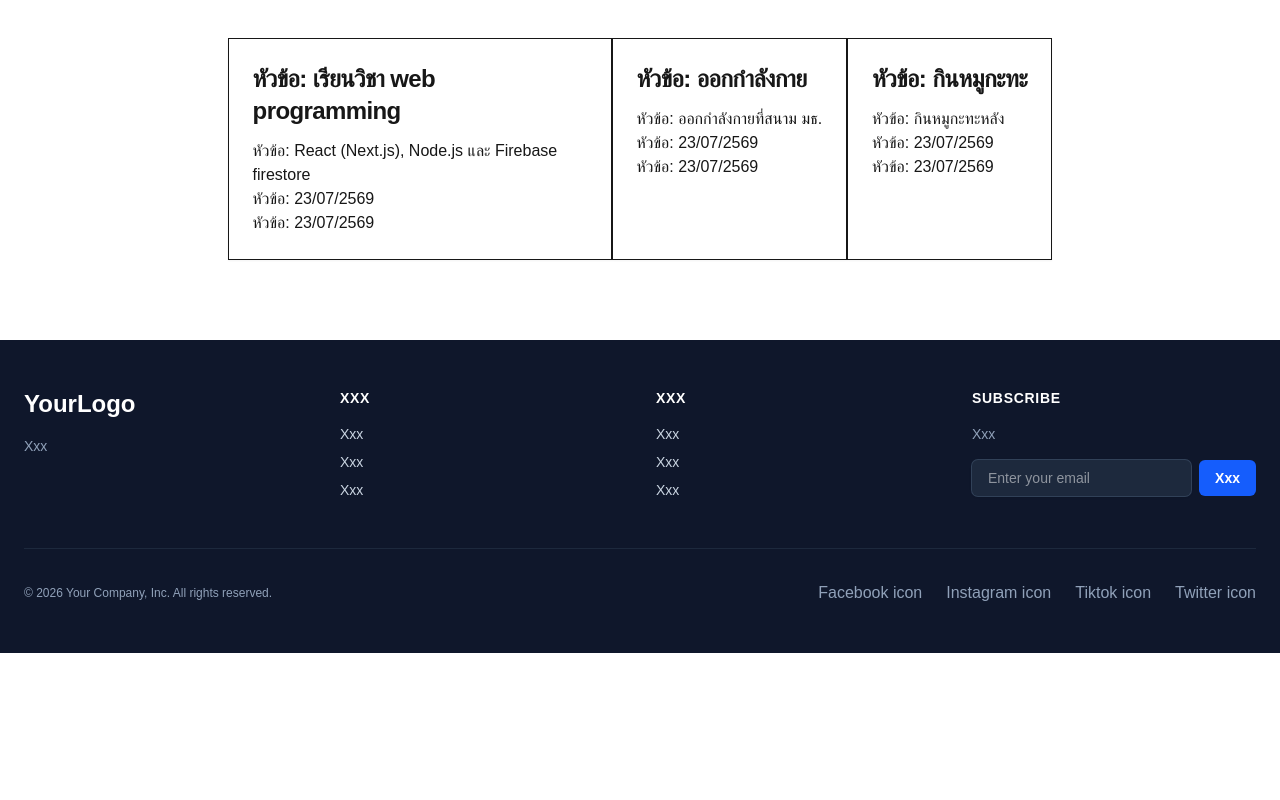
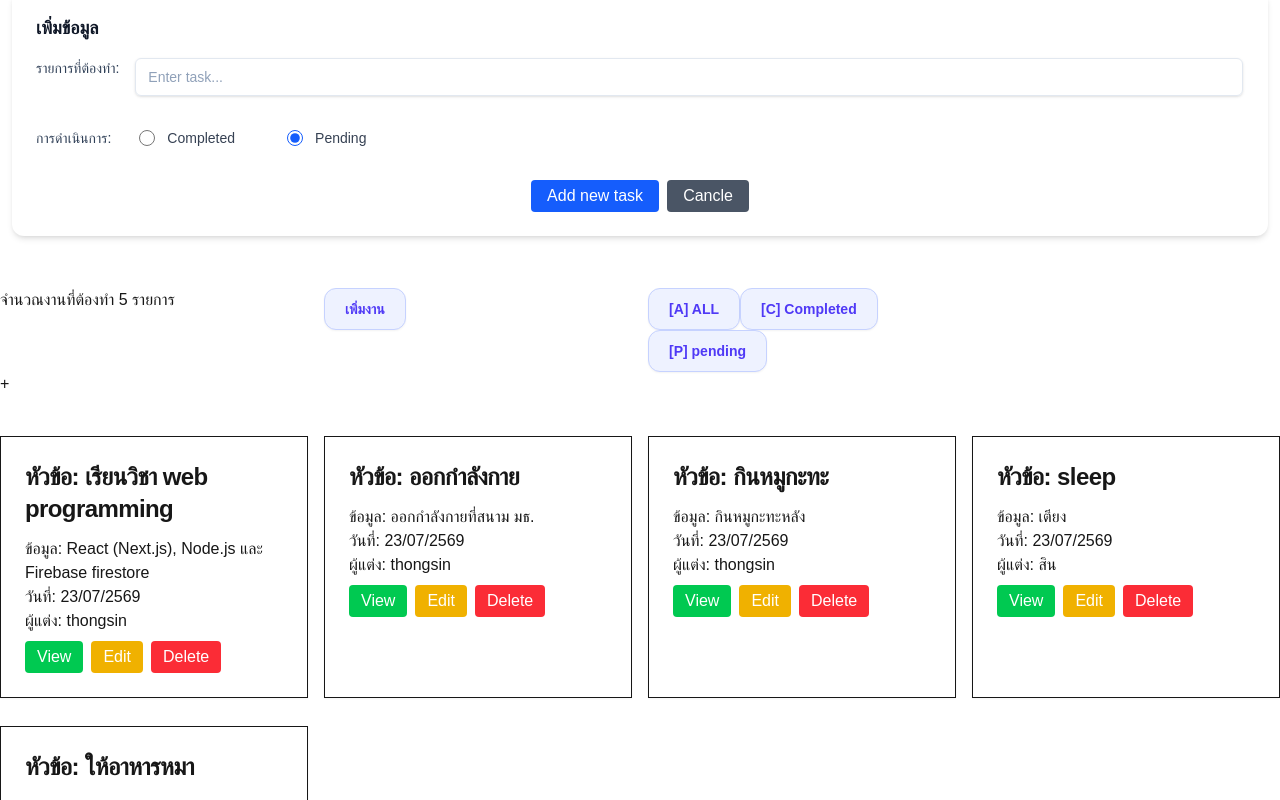
Before and after one commit to moneyfc12-sys/sin-next-app, a Next.js app: page /week04 in a window 1280 px wide. Shown: the part 380-1180 px from the top of the page. Before the commit the page ends 1033 px from the top, so only its background shows below. Built offline with nearby package versions, Linux system fonts and the light colour scheme.

Commit message:
week04 commit

```diff
--- a/app/data/Dataitem.tsx
+++ b/app/data/Dataitem.tsx
@@ -1,23 +1,48 @@
-export const toDoList =[
+export const dataitem =[
     {
+        id : 1,
         title: "เรียนวิชา web programming",
         des: "React (Next.js), Node.js และ Firebase firestore",
         data_added: "23/07/2569",
-        author: "Beritokai",
+        author: "thongsin",
         status: true
     },
      {
+       id : 2,
        title: "ออกกำลังกาย",
         des: "ออกกำลังกายที่สนาม มธ.",
         data_added: "23/07/2569",
-        author: "Beritokai",
+        author: "thongsin",
         status: true
     },
      {
+        id: 3,
         title: "กินหมูกะทะ",
         des: "กินหมูกะทะหลัง",
         data_added: "23/07/2569",
-        author: "Beritokai",
-        status: true
+        author: "thongsin",
+        status: false
     }
 ];
+
+    export const appendItem =[
+        {
+                id : 4,
+                title: "sleep",
+                des: "เตียง",
+                data_added: "23/07/2569",
+                author: "สิน",
+                status: true
+            },
+            {
+            id : 5,
+            title: "ให้อาหารหมา",
+                des: "บ้าน",
+                data_added: "23/07/2569",
+                author: "ตะวัน",
+                status: false
+            },
+
+
+
+    ]
--- /dev/null
+++ b/app/week04/components/Modal.tsx
@@ -0,0 +1,27 @@
+export default function Modal ({open, onClose, children}) {
+
+    return(
+          <div
+      onClick={onClose}
+      className={`fixed inset-0 z-50 flex items-center justify-center p-4 transition-colors ${
+        open ? 'visible bg-black/40 backdrop-blur-sm' : 'invisible'
+      }`}
+    >
+      {/* Modal Container */}
+      <div
+        onClick={(e)=>e.stopPropagation()} // Prevents closing when clicking inside
+        className={`w-full max-w-md transform overflow-hidden rounded-2xl bg-white p-6 text-left shadow-xl transition-all ${
+          open ? 'scale-100 opacity-100' : 'scale-95 opacity-0'
+        }`}
+      >
+        <button onClick={onClose} className="absolute top-4 right-4 text-gray-400 hover:text-gray-600">
+          <svg className="w-6 h-6 text-gray-800 dark:text-white" aria-hidden="true" xmlns="http://www.w3.org/2000/svg" width="24" height="24" fill="currentColor" viewBox="0 0 24 24">
+            <path fillRule="evenodd" d="M2 12C2 6.477 6.477 2 12 2s10 4.477 10 10-4.477 10-10 10S2 17.523 2 12Zm7.707-3.707a1 1 0 0 0-1.414 1.414L10.586 12l-2.293 2.293a1 1 0 1 0 1.414 1.414L12 13.414l2.293 2.293a1 1 0 0 0 1.414-1.414L13.414 12l2.293-2.293a1 1 0 0 0-1.414-1.414L12 10.586 9.707 8.293Z" clipRule="evenodd"/>
+          </svg>
+        </button>
+        {children}
+      </div>
+    </div>
+    )
+
+}
--- /dev/null
+++ b/app/week04/components/Todoform.tsx
@@ -0,0 +1,67 @@
+"use client";
+
+import { title } from "process";
+import { useState } from "react";
+
+export default function Todoform({ addtask }) {
+
+    const [title , setTITLE] = useState('');
+    const [taskStatus, setTaskStatus] = useState(false);
+
+    const handlecancle = (e)=> {
+        setTITLE('');
+        setTaskStatus(false);
+
+    }
+
+    const handleSubmit = (e)=> {
+        e.vemtDefault();
+
+        if(!title.trim())return;
+
+        addtask(title , taskStatus);
+
+        handleSubmit
+
+
+    }
+
+
+return(
+<form onSubmit={handleSubmit}>
+      <div className="m-3 p-6 bg-white rounded-xl shadow-md">
+        <h3 className="text-lg font-semibold text-gray-900 mb-4">เพิ่มข้อมูล</h3>
+        <div className="flex">
+          <label className="mb-2 text-sm font-medium text-slate-700">รายการที่ต้องทำ:</label>
+          <input
+            type="text"
+            placeholder="Enter task..."
+            className="w-11/12 ms-4 bg-transparent placeholder:text-slate-400 text-slate-700 text-sm border border-slate-200 rounded-md px-3 py-2 transition duration-300 ease-content focus:outline-none focus:border-slate-400 hover:border-slate-300 shadow-sm focus:shadow"
+            value={title}
+            onChange={(e)=>setTITLE(e.target.value)}
+          />
+        </div>
+        <div className="flex gap-3">
+          <label className="mt-4 py-4 text-sm font-medium text-slate-700">การดำเนินการ:</label>
+          <label className="mt-4 px-4 py-4 flex items-center gap-3 cursor-pointer hover:bg-gray-50 rounded-lg">
+            <input type="radio" name="taskStatus" value='true' checked={taskStatus === true} onChange={(e)=>setTaskStatus(e.target.value === 'true')} className="h-4 w-4 accent-blue-600 cursor-pointer" />
+            <span className="text-sm font-medium text-gray-700">Completed</span>
+          </label>
+          <label className="ms-2 mt-4 px-4 flex items-center gap-3 cursor-pointer hover:bg-gray-50 rounded-lg">
+            <input type="radio" name="taskStatus" value='false' checked={taskStatus === false} onChange={(e)=>setTaskStatus(e.target.value === 'true')} className="h-4 w-4 accent-blue-600 cursor-pointer" />
+            <span className="text-sm font-medium text-gray-700">Pending</span>
+          </label>
+        </div>
+        <div className="flex mt-4 gap-2 justify-center">
+          <button className="bg-blue-600 text-white px-4 py-1 rounded">
+            Add new task
+          </button>
+          <button className="bg-gray-600 text-white px-4 rounded" onClick={handleSubmit}>
+            Cancle
+          </button>
+        </div>
+      </div>
+    </form>
+
+  );
+}
--- a/app/week04/page.tsx
+++ b/app/week04/page.tsx
@@ -1,41 +1,114 @@
+"use client";
+
 import Header from "../components/header";
 import Footer from "../components/footer";
-import { toDoList } from "../data/toDolist";
+import { dataitem , appendItem } from "../data/dataitem";
+import { useState } from "react";
+import Todoform from "./components/Todoform";
+import Modal from "./components/Modal"
 
-export default function ToDoList(){
+export default function MyToDoList(){
 
-    let Name = "sin";
+    const ToDoList = [...dataitem, ...appendItem];
+    const [Tasks , setTasks] = useState(ToDoList);
+    const [numOfTasks, setNoft] = useState(Tasks.length);
+    const [status , setStatus] = useState(null);
+    const [open, setOpen] = useState(false);
+    const [selectedTask, setSelectedTask] = useState(null);
+
+    const filterTasks =
+        status == null ? Tasks
+        :Tasks.filter (
+        (Item) => Item.status == status
+        );
+
+    let Name = "Tawan";
     const major = "เทตโนโลยรสารสนเทศ (Information Technology)";
     let classYear = "2";
     let classSec = "ทส.ค/ทส.ก";
     let active = true;
 
-    const isActive = (act: boolean) => {
-        if(act)
-        return<span style ={ { color: "greet"} }>กำลังศึกษาอยู่</span>;
-     return<span style ={ { color: "red"} }>ไม่ได้เป็นนักศึกษา</span>;
 
+    const isActive = (active: boolean) => {
+        if (active)
+            return<span style= {{ color: "green" } }>กำลังศึกษาอยู่</span>;
+        return<span style= {{ color: "red" } }>ไม่ได้เป็นศึกษาอยู่</span>;
 
     }
 
-    const tmpTdl = toDoList.map((item, index) =>
+    const onEdit = (t) => {
+        alert(`งานที่คุณต้องแก้ไข ${t}`);
+    }
+    const onDelete = (id) => {
+        alert(`คุณต้องการลบข้อมูล รหัสงาน ${id}?`);
+    }
+    const State = [...dataitem, ...appendItem];
 
-     <a className=" bg-neutral-primary-soft block max-w-sm p-6 border border-default rounded-base shadow-xs hover:bg-neutral-secondary-medium mt-15" key = {index}>
-    <h5 className="mb-3 text-2xl font-semibold tracking-tight text-heading leading-8">หัวข้อ: {item.title}</h5>
-    <p className="text-body">หัวข้อ: {item.des}</p>
-    <p className="text-body">หัวข้อ: {item.data_added}</p>
-    <p className="text-body">หัวข้อ: {item.data_added}</p>
-</a>
+    const tmpTdl = filterTasks.map((item, index  )=> {
+    const {id,title, des ,author,data_added,status} = item;
+
+return (<a className=" bg-neutral-primary-soft block max-w-sm p-6 border border-default rounded-base shadow-xs hover:bg-neutral-secondary-medium" key = {id}>
+    <h5 className="mb-3 text-2xl font-semibold tracking-tight text-heading leading-8">หัวข้อ: {title}</h5>
+    <p className="text-body">ข้อมูล: {des}</p>
+    <p className="text-body">วันที่: {data_added}</p>
+    <p className="text-body">ผู้แต่ง: {author}</p>
+
+    <Modal open={open} onClose={() => setOpen(false)}>
+    {selectedTask && (
+        <div className="p-4">
+            <h2 className="text-2xl font-bold mb-4">
+                หัวข้อ: {selectedTask.title}
+            </h2>
+
+            <p>ข้อมูล: {selectedTask.des}</p>
+            <p>วันที่: {selectedTask.data_added}</p>
+            <p>ผู้แต่ง: {selectedTask.author}</p>
+            <p>สถานะ: {selectedTask.status ? "Completed" : "Pending"}</p>
+        </div>
+    )}
+</Modal>
+
+    <div className="flex gap-2 mt-2">
+    {/* View */}
+    <button onClick={() => { setSelectedTask(item); setOpen(true); }} className="bg-green-500 text-white px-3 py-1 rounded" > View </button>
+
+    {/* Edit */}
+    <button onClick={(e)=>onEdit(item)} className="bg-yellow-500 text-white px-3 py-1 rounded">Edit</button>
+
+    {/* Delete */}
+    <button onClick={(e)=>onDelete(id)} className="bg-red-500 text-white px-3 py-1 rounded">Delete</button>
+    </div>
+    </a>);
+    }
+
+
+
 
     );
+     const AddTask = (title , taskStatus) => {
+        const NewTask = {
+        id: Tasks.length+1,
+        title: "ทดสอบเพิ่มงาน",
+        desc: "ราบละเอียดของงานที่เพิ่ม",
+        date_added: "17/08/2569",
+        author: "thongsin",
+        status: true
+
+        }
+        setTasks([...Tasks, NewTask]);
+        setNoft(Tasks.length+1);
+     }
+
 
     console.log(`Name: ${Name}`);
     console.log(`major: ${major}`);
 
     return (
         <>
-            <Header></Header>
-        <div className="flex justify-center mt-30">
+            <Header />
+
+
+<div className="flex justify-center mt-30">
   <div className="max-w-sm p-6 border border-default rounded-base shadow-xs hover:bg-neutral-secondary-medium">
     <h5 className="mb-3 text-2xl font-semibold tracking-tight text-heading leading-8">
       TO Do List
@@ -50,12 +123,31 @@ export default function ToDoList(){
     </p>
   </div>
 </div>
-        <div className="flex justify-center">
+
+    <Todoform addtask={AddTask} />
+
+<div className="space-y-3 flex justify-center grid grid-cols-1 md:grid-cols-2 lg:grid-cols-4 gap-4 mt-10">
+
+
+
+    <div>จำนวณงานที่ต้องทำ {numOfTasks} รายการ</div>
+    <div>
+
+        <button onClick={AddTask} className="px-5 py-2.5 text-sm font-semibold text-indigo-600 bg-indigo-50 border border-indigo-200 rounded-xl shadow-xs hover:bg-indigo-100 hover:border-indigo-300 focus:outline-none focus:ring-2 focus:ring-indigo-500 transition-all duration-200">เพิ่มงาน</button>
+    </div>
+        <div>
+            <button onClick= { () => setStatus(null) } className="px-5 py-2.5 text-sm font-semibold text-indigo-600 bg-indigo-50 border border-indigo-200 rounded-xl shadow-xs hover:bg-indigo-100 hover:border-indigo-300 focus:outline-none focus:ring-2 focus:ring-indigo-500 transition-all duration-200">[A] ALL</button>
+            <button onClick= { () => setStatus(true) } className="px-5 py-2.5 text-sm font-semibold text-indigo-600 bg-indigo-50 border border-indigo-200 rounded-xl shadow-xs hover:bg-indigo-100 hover:border-indigo-300 focus:outline-none focus:ring-2 focus:ring-indigo-500 transition-all duration-200">[C] Completed</button>
+            <button onClick= { () => setStatus(false) } className="px-5 py-2.5 text-sm font-semibold text-indigo-600 bg-indigo-50 border border-indigo-200 rounded-xl shadow-xs hover:bg-indigo-100 hover:border-indigo-300 focus:outline-none focus:ring-2 focus:ring-indigo-500 transition-all duration-200">[P] pending</button>
+        </div>
+</div>+
+
+        <div className="space-y-3 flex justify-center grid grid-cols-1 md:grid-cols-2 lg:grid-cols-4 gap-4 mt-10">
             {tmpTdl}
         </div>
 
-        <Footer /></>
-
+        <Footer></Footer>
+        </>
 
     );
 
```
